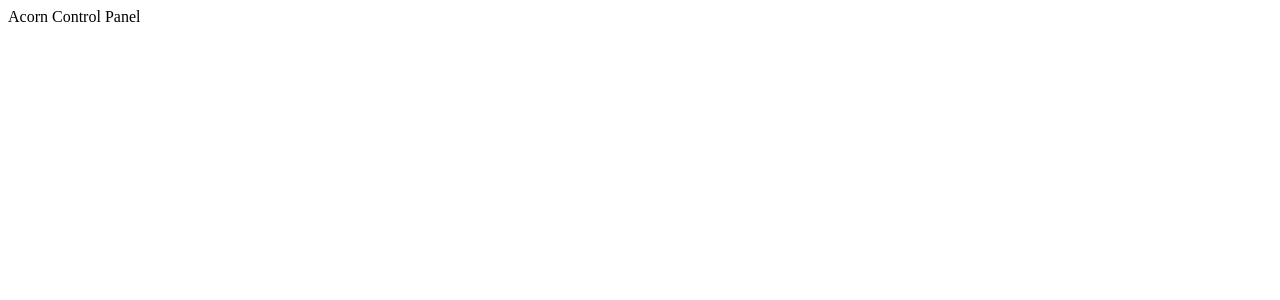
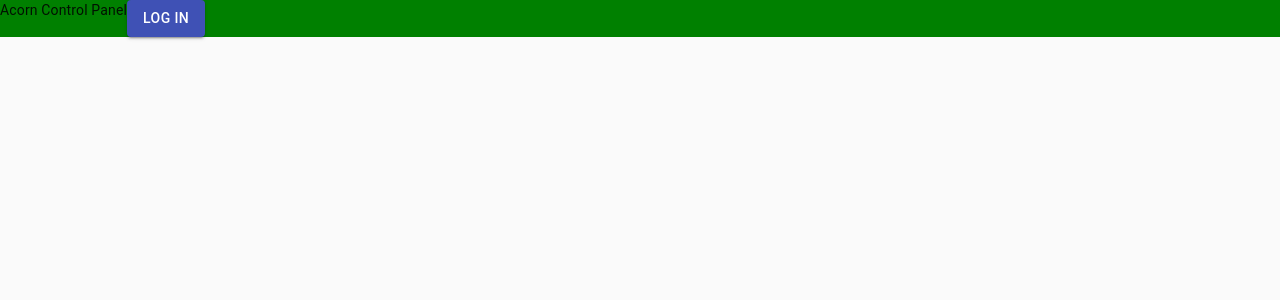
Before and after one commit to nilsceberg/acorn-panel, a React app: page / in a window 1280 px wide. Shown: the top 300 px of the page. Built offline with nearby package versions, Linux system fonts and the light colour scheme; the HTML template or start-up script is replaced by a standard one.

Commit message:
Add Material UI

```diff
--- a/fuse.js
+++ b/fuse.js
@@ -6,6 +6,7 @@ const fuse = FuseBox.init({
 	homeDir: "src",
 	output: "dist/$name.js",
 	target: "browser",
+	experimentalFeatures: true,
 //	plugins: [
 //		[SassPlugin(), CSSPlugin()]
 //	],
@@ -16,7 +17,7 @@ fuse
 	.bundle("app")
 	.instructions(`> index.tsx`)
 	.watch()
-	.hmr();
+	.hmr({ socketURI: "ws://localhost:4445" });
 
 fuse.dev({ root: false, port: 4445 }, server => {
 	const dist = path.resolve("./dist");
--- a/package.json
+++ b/package.json
@@ -16,6 +16,7 @@
 		"typescript": "^3.6.4"
 	},
 	"dependencies": {
+		"@material-ui/core": "^4.5.1",
 		"graphql": "^14.5.8",
 		"mobx": "^5.14.0",
 		"mobx-react": "^6.1.4",
--- a/src/view/App.tsx
+++ b/src/view/App.tsx
@@ -2,13 +2,36 @@ import * as React from "react";
 import { observer } from "mobx-react";
 import { Model } from "../model/Model";
 
+import Button from "@material-ui/core/Button";
+import { CssBaseline } from "@material-ui/core";
+import { makeStyles, withStyles } from "@material-ui/styles";
+import { Classes } from "@material-ui/styles/mergeClasses/mergeClasses";
+import * as PropTypes from "prop-types";
+
 interface AppProps {
 	model: Model;
+	classes: Classes;
 }
 
-@observer
-export class App extends React.Component<AppProps> {
-	render() {
-		return <div>{this.props.model.systemMessage}</div>;
+const styles = (theme: any) => ({
+	root: {
+		display: "flex",
+		backgroundColor: "green",
 	}
-}
+})
+
+const useStyles = makeStyles(styles);
+
+export const App = withStyles(styles)(observer(
+	class extends React.Component<AppProps> {
+		render() {
+			return (
+				<div className={this.props.classes.root}>
+					<CssBaseline/>
+					{this.props.model.systemMessage}
+					<Button onClick={() => this.props.model.systemMessage = "CLICKED!" } variant="contained" color="primary">Log In</Button>
+				</div>
+			);
+		}
+	}
+));
--- a/static/index.html
+++ b/static/index.html
@@ -1,8 +1,11 @@
 <!DOCTYPE html>
 <html>
-	<head>
-		<title>Acorn Control Panel</title>
-	</head>
+
+<head>
+	<title>Acorn Control Panel</title>
+	<link rel="stylesheet" href="https://fonts.googleapis.com/css?family=Roboto:300,400,500,700&display=swap" />
+	<meta name="viewport" content="minimum-scale=1, initial-scale=1, width=device-width, shrink-to-fit=no" />
+</head>
 	<body>
 		<div id="root"></div>
 		<script src="/dist/app.js"></script>
--- a/tsconfig.json
+++ b/tsconfig.json
@@ -1,6 +1,5 @@
 {
 	"compilerOptions": {
-		"esModuleInterop": true,
 		"noImplicitAny": true,
 		"module": "commonjs",
 		"target": "es6",
```
Also changed, not shown: src/model/Model.ts (renamed from src/model/Model.tsx), 1 other file (tests, documents, lock files or other folders).
